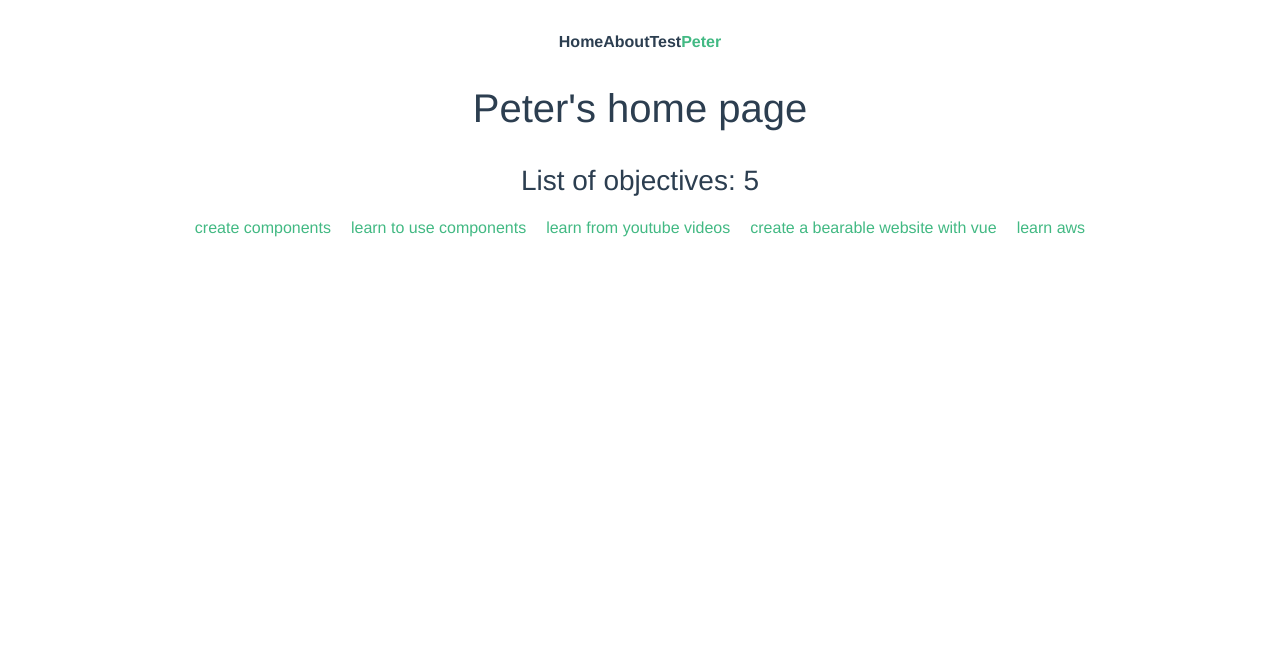
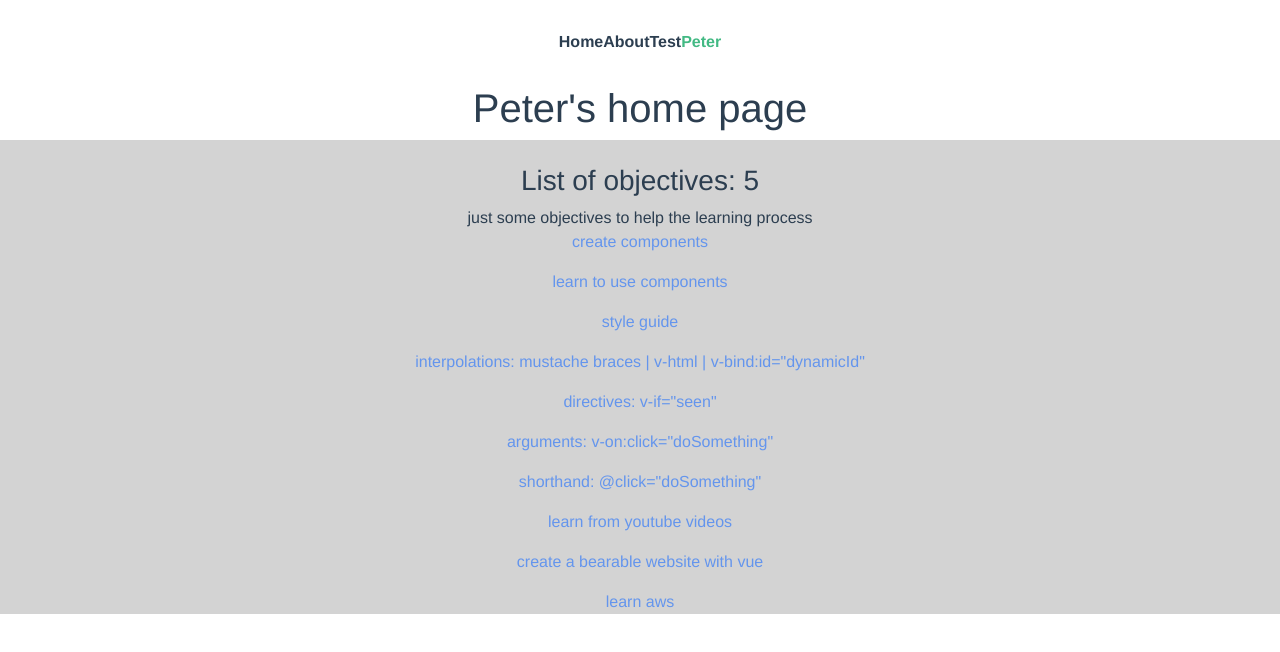
Before and after one commit to petdic/first-portfolio, a Vue app: page /peter in a window 1280 px wide. Shown: the top 652 px of the page. Built offline with nearby package versions, Linux system fonts and the light colour scheme.

Commit message:
add template syntax

```diff
--- a/src/components/List.vue
+++ b/src/components/List.vue
@@ -2,8 +2,15 @@
   <div class="list">
     <br>
     <h3>List of objectives: {{ val }}</h3>
+    <span v-if="seen">just some objectives to help the learning process</span>
+    <br>
     <p>create components</p>
     <p>learn to use components</p>
+    <p>style guide</p>
+    <p>interpolations: mustache braces | v-html | v-bind:id="dynamicId"</p>
+    <p>directives: v-if="seen"</p>
+    <p>arguments: v-on:click="doSomething"</p>
+    <p>shorthand: @click="doSomething"</p>
     <p>learn from youtube videos</p>
     <p>create a bearable website with vue</p>
     <p>learn aws</p>
@@ -15,14 +22,21 @@ export default {
   name: "List",
   props: {
     val: Number
+  },
+  data() {
+    return {
+      seen: true
+    };
   }
 };
 </script>
 
 <style scoped>
 p {
-  color: #42b983;
-  display: inline-block;
-  padding: 10px;
+  color: cornflowerblue;
+}
+
+.list {
+  background: lightgray;
 }
 </style>
```
